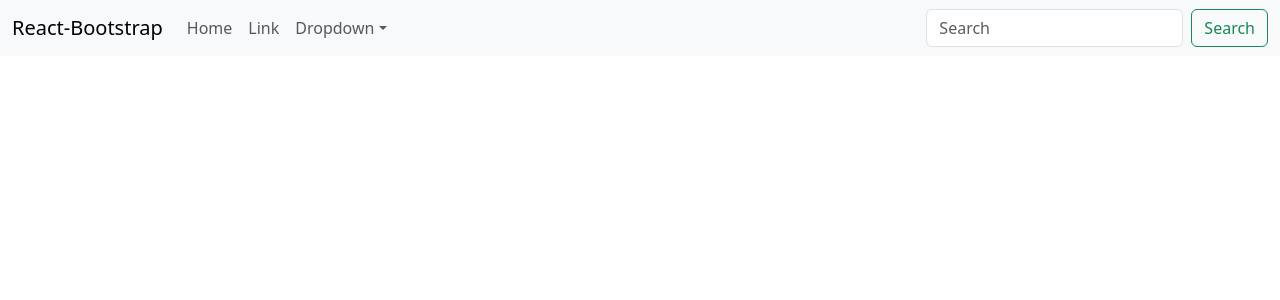
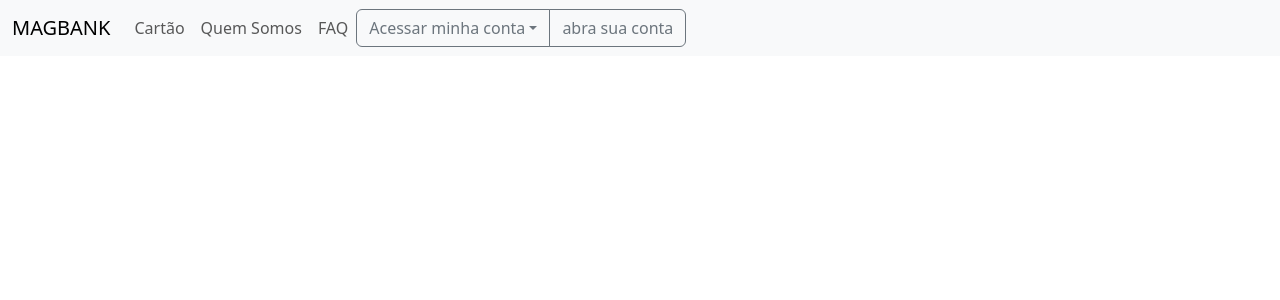
Before and after one commit to MateusMMattos/Magbank, a React (Create React App) app: page / in a window 1280 px wide. Shown: the top 300 px of the page. Built offline with nearby package versions, Linux system fonts and the light colour scheme.

Commit message:
estilizando navbar

```diff
--- a/src/components/Navbar.js
+++ b/src/components/Navbar.js
@@ -1,40 +1,34 @@
 import React from "react";
-import { Navbar, Nav, NavDropdown, Form, Container, Button } from 'react-bootstrap';
+import { Navbar, Nav, NavDropdown, Container, Button, ButtonGroup} from 'react-bootstrap';
 import './Navbar.scss';
 
 const Navigation = () => (
     <Navbar bg="light" expand="lg">
         <Container fluid>
-        <Navbar.Brand href="#">React-Bootstrap</Navbar.Brand>
+            <Navbar.Brand href="#">MAGBANK</Navbar.Brand>
             <Navbar.Toggle aria-controls="navbarScroll" />
             <Navbar.Collapse id="navbarScroll">
-          <Nav
-            className="me-auto my-2 my-lg-0"
-            style={{ maxHeight: '100px' }}
-            navbarScroll
-          >
-            <Nav.Link href="#action1">Home</Nav.Link>
-            <Nav.Link href="#action2">Link</Nav.Link>
-            <NavDropdown title="Dropdown" id="navbarScrollingDropdown">
-              <NavDropdown.Item href="#action3">Action</NavDropdown.Item>
-              <NavDropdown.Item href="#action4">
+                <Nav className="mr-auto">
+                    <Nav.Link href="#cartao">Cartão</Nav.Link>
+                    <Nav.Link href="#quemsomos">Quem Somos</Nav.Link>
+                    <Nav.Link href="#faq">FAQ</Nav.Link>
+                </Nav>
+                <ButtonGroup aria-label="Basic example">
+                    <Button variant="outline-secondary">
+                        <NavDropdown title="Acessar minha conta" id="basic-nav-dropdown">
+                            <NavDropdown.Item href="#action/3.1">Action</NavDropdown.Item>
+                            <NavDropdown.Item href="#action/3.2">
                             Another action
                             </NavDropdown.Item>
+                            <NavDropdown.Item href="#action/3.3">Something</NavDropdown.Item>
                             <NavDropdown.Divider />
-              <NavDropdown.Item href="#action5">
-                Something else here
+                            <NavDropdown.Item href="#action/3.4">
+                            Separated link
                             </NavDropdown.Item>
                         </NavDropdown>
-          </Nav>
-          <Form className="d-flex">
-            <Form.Control
-              type="search"
-              placeholder="Search"
-              className="me-2"
-              aria-label="Search"
-            />
-            <Button variant="outline-success">Search</Button>
-          </Form>
+                    </Button>
+                    <Button variant="outline-secondary">abra sua conta</Button>
+                </ButtonGroup>
             </Navbar.Collapse>
         </Container>
     </Navbar>
```
Lines whose indentation alone changed are shown as unchanged.
